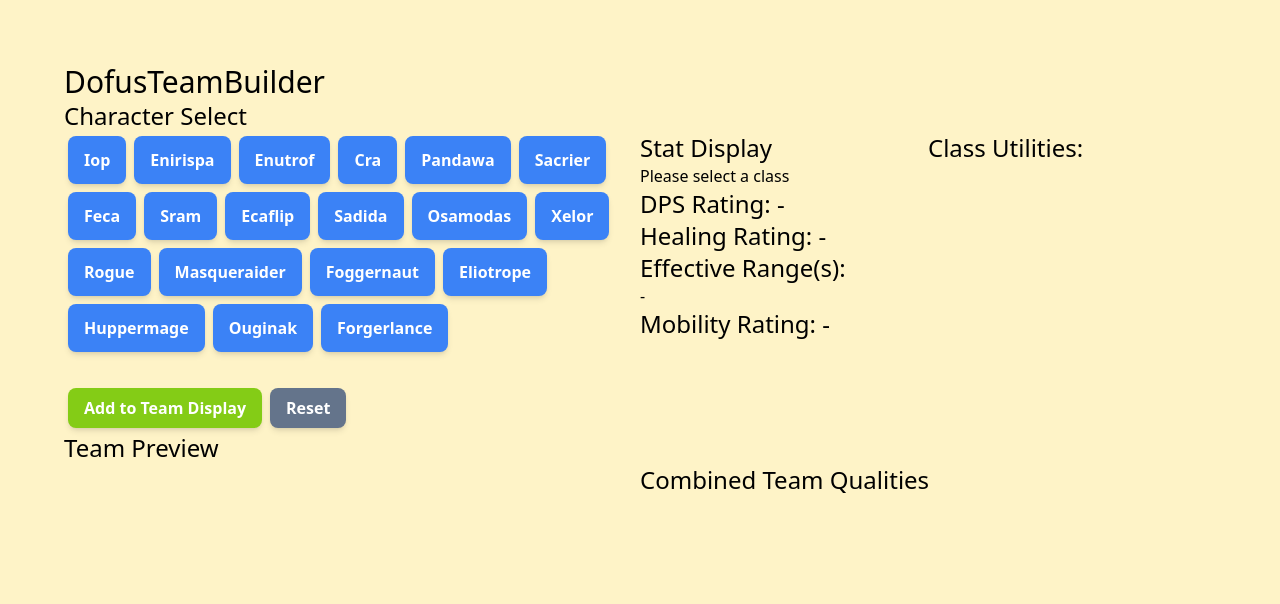
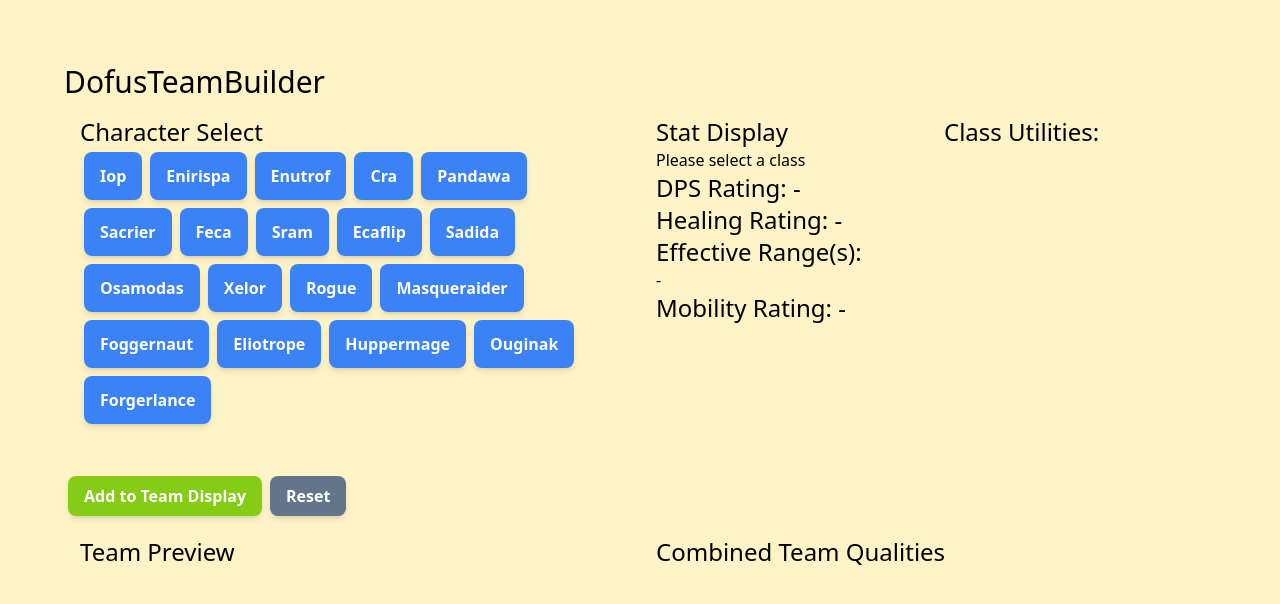
Before and after one commit to Deen-q/dofusTeamBuilder, a React (Create React App) app: page / in a window 1280 px wide. Shown: the top 604 px of the page. Built offline with nearby package versions, Linux system fonts and the light colour scheme.

Commit message:
text lines up as intended

```diff
--- a/src/components/CharacterSelect.tsx
+++ b/src/components/CharacterSelect.tsx
@@ -26,10 +26,9 @@
 
     return (
         <div>
-            <h2 className="text-2xl w-1/2">Character Select</h2>
             <div className="flex justify-between"> {/*flex for preview + buttons to be side by side*/}
-                {/* Character Select buttons */}
-                <div className="w-1/2 ">
+                <div className="w-1/2 p-4">
+                    <h2 className="text-2xl">Character Select</h2>
                     {dofusClasses.map((characterButton, index) => (
                         <button
                             className="btn h-12 m-1"
@@ -42,10 +41,10 @@
                         </button>
                     ))}
                 </div>
-                <div className="w-1/4"> {/*widths calculated independently despite being nested within a parent with w-1/2*/}
+                <div className="w-1/4  p-4"> {/*widths calculated independently despite being nested within a parent with w-1/2*/}
                     <StatDisplay selected={selectedCharacter} />
                 </div>
-                <div className="w-1/4">
+                <div className="w-1/4  p-4">
                     <CharacterUtilities selected={selectedCharacter} />
                 </div>
             </div>
--- a/src/components/TeamPreview.tsx
+++ b/src/components/TeamPreview.tsx
@@ -21,9 +21,9 @@
 
     return (
         <div>
-            <h2 className="text-2xl w-1/2">Team Preview</h2>
-            <div className="flex w-full">
+            <div className="flex justify-between">
                 <div className="w-1/2 self-start p-4">
+                    <h2 className="text-2xl w-1/2">Team Preview</h2>
                     {teamDisplay.map((chosenCharacter, index) => (
                         <div
                             key={index}
@@ -31,13 +31,13 @@
                             <p className="text-2xl">
                                 {chosenCharacter}
                             </p>
-                            <button className="btn-delete h-10" onClick={() => deleteByIndex(index)}>
+                            <button className="btn-delete" onClick={() => deleteByIndex(index)}>
                                 Delete
                             </button>
                         </div>
                     ))}
                 </div>
-                <div className="w-1/2">
+                <div className="w-1/2 p-4">
                     <CombinedQualitiesPreview />
                 </div>
             </div>
```
